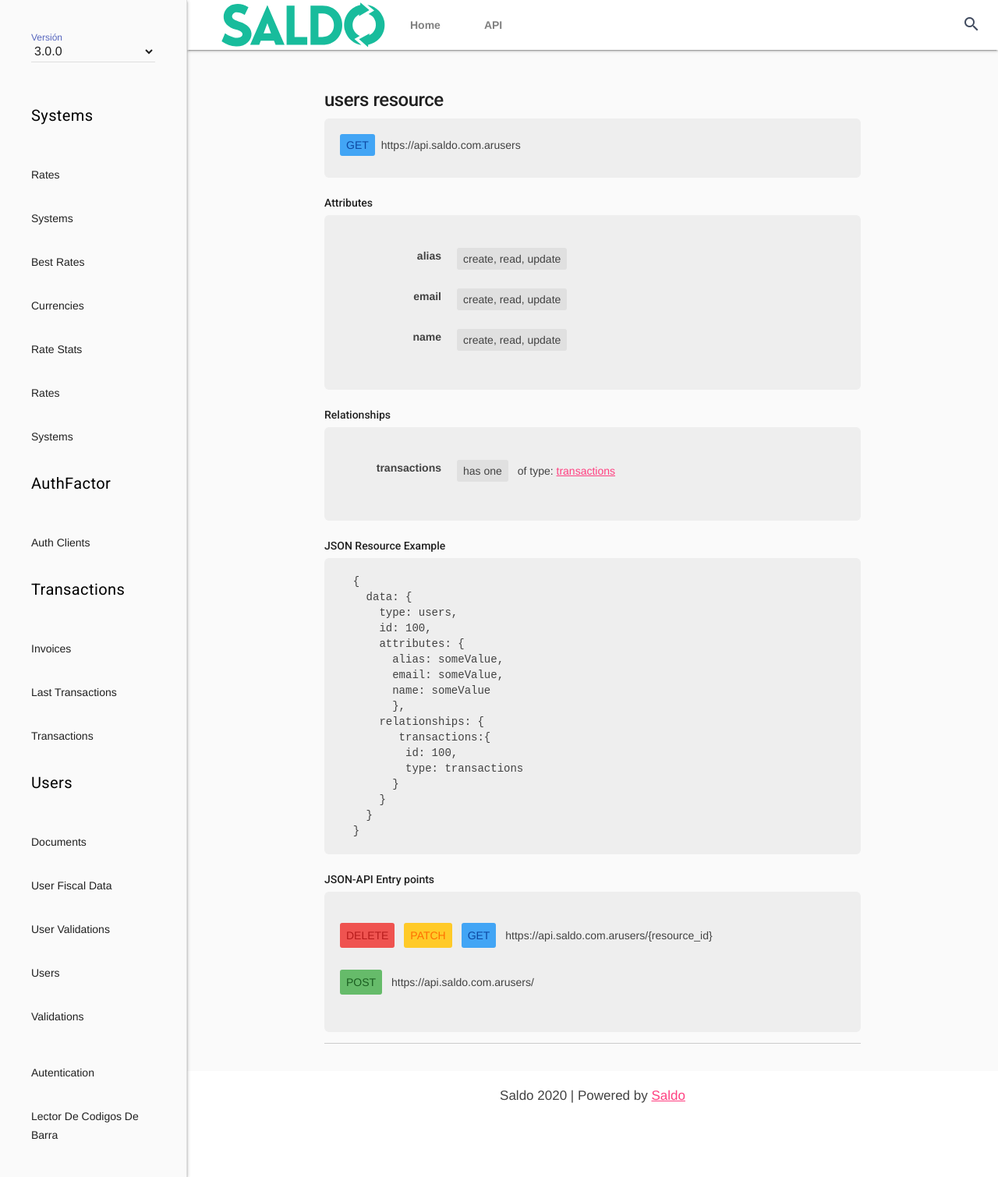
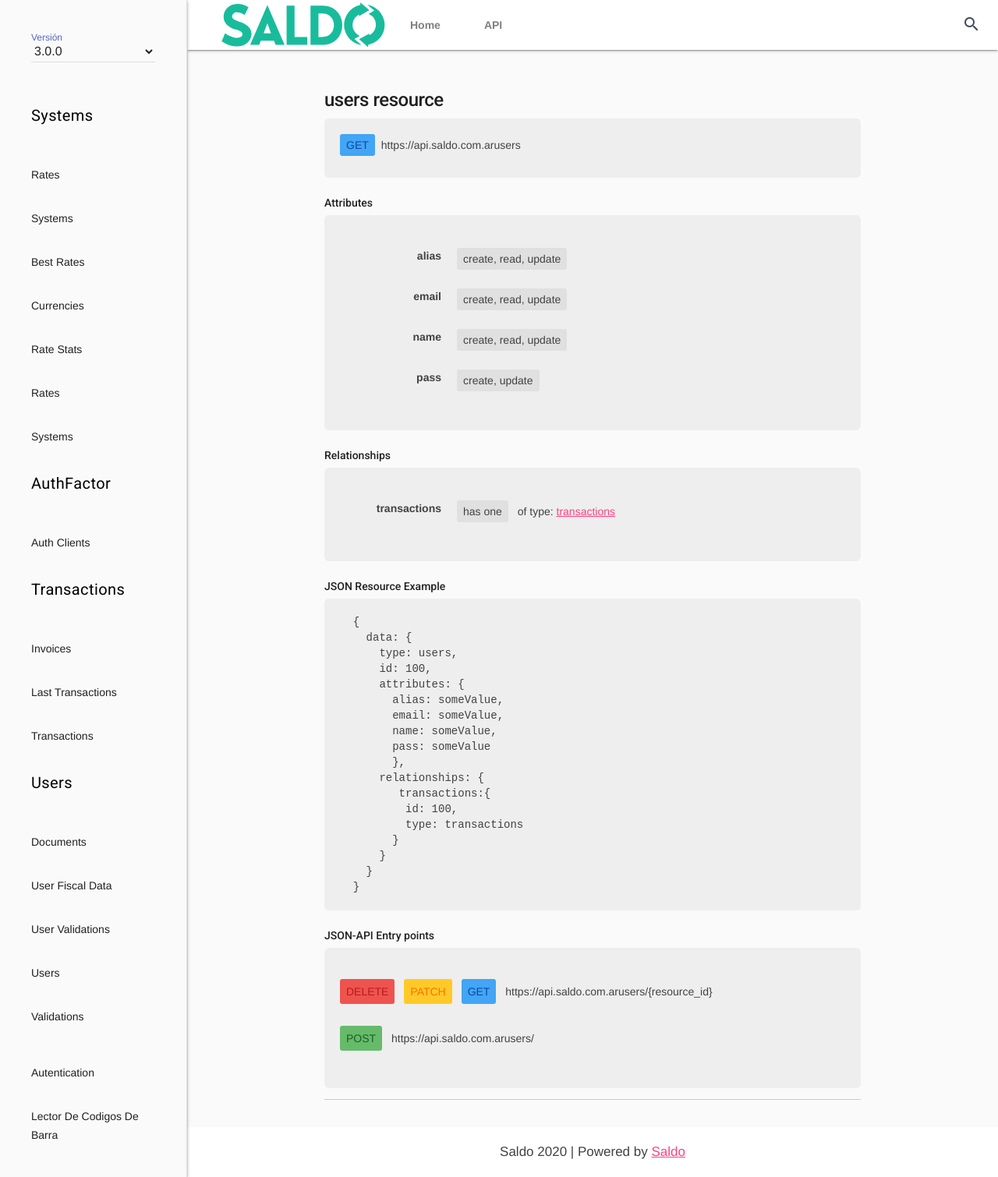
Before and after one commit to reyesoft/dev.saldo.com.ar, a Jekyll site: the page built from _docs/3.0.0/resources/_users/users.md, in a window 1280 px wide. Shown: the whole page at 78% size. Built offline with Jekyll 4.4.1, drawn with Linux system fonts in a browser that asks for light colours; nearby versions of some CDN libraries.

Commit message:
from BB pipeline

```diff
--- a/_docs/3.0.0/resources/_users/users.md
+++ b/_docs/3.0.0/resources/_users/users.md
@@ -16,6 +16,10 @@ attributes:
     name: name
     crud: 'create, read, update'
     sortable: 'true'
+  -
+    name: pass
+    crud: 'create, update'
+    sortable: 'true'
 relationships:
   -
     resource: transactions
```
